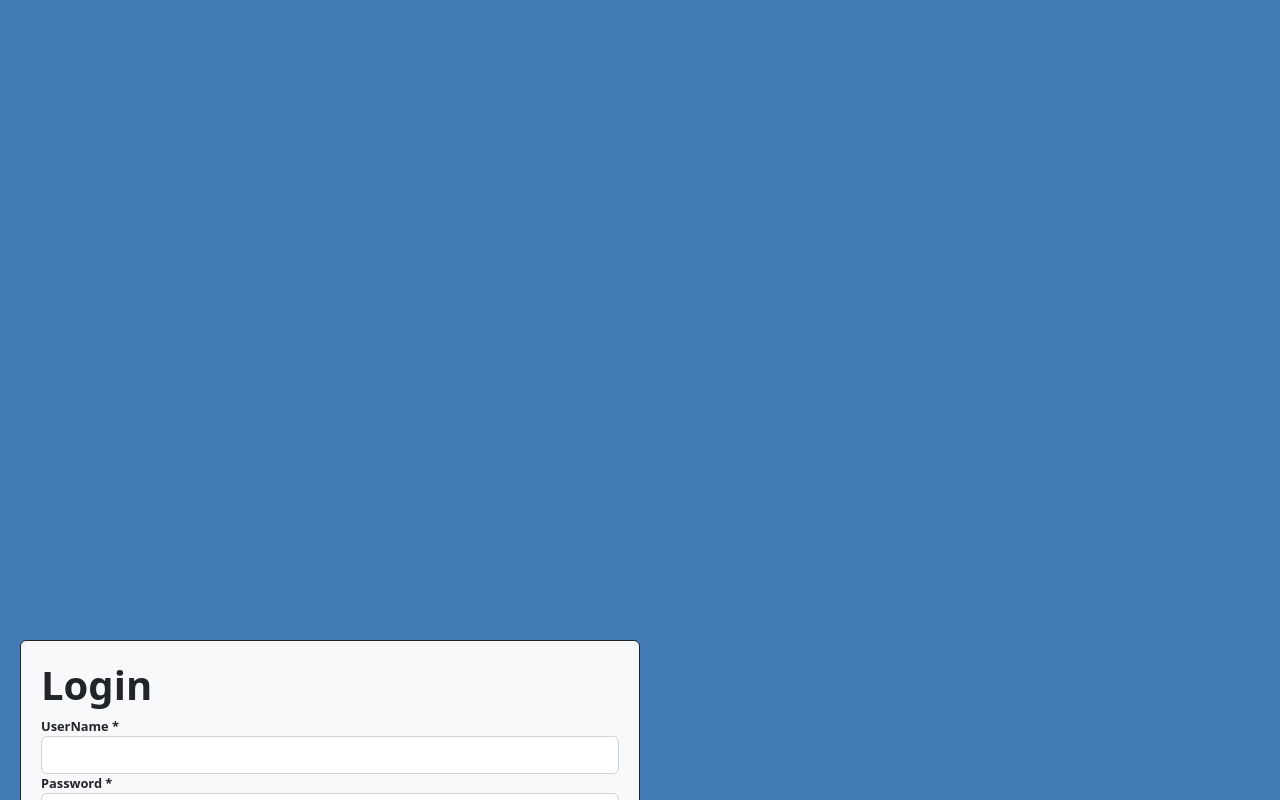
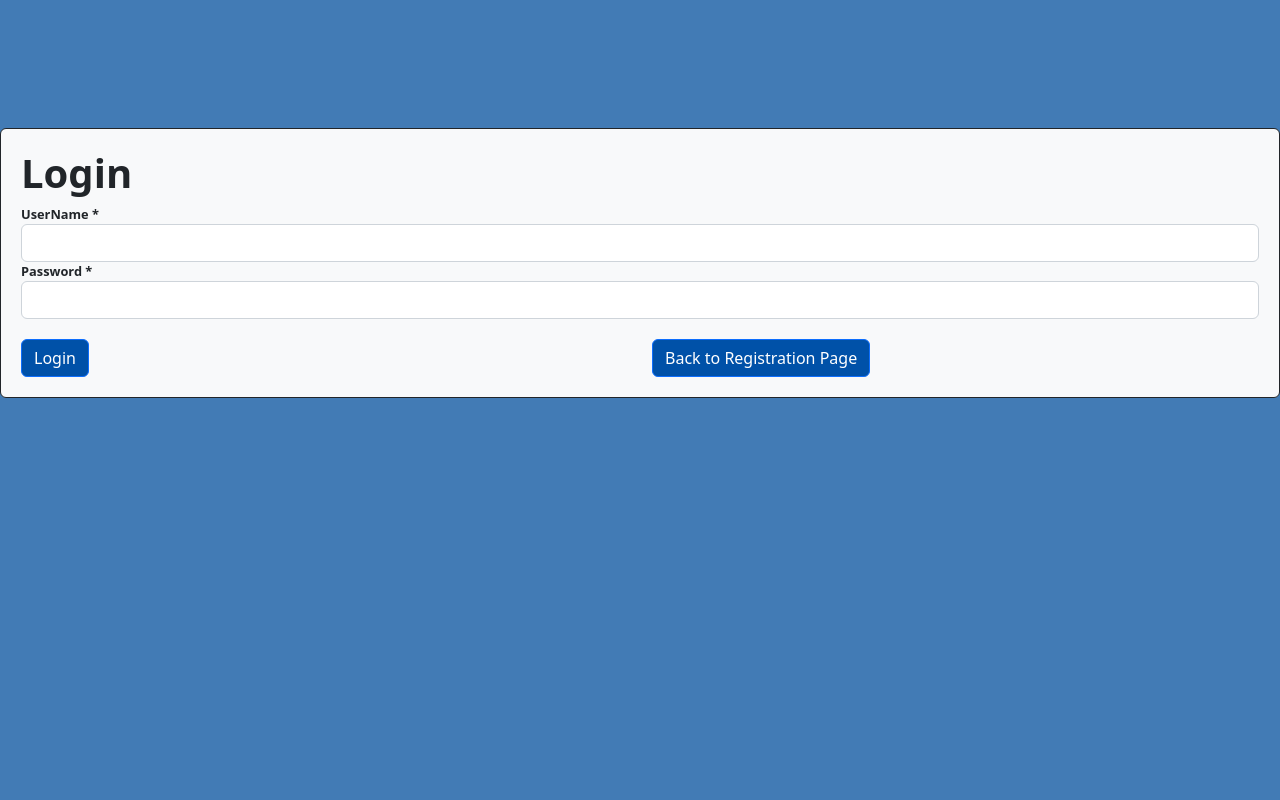
Before and after one commit to NathanBuiPDX/CS465-Final-Project, a React (Create React App) app in the folder frontend/: page /login in a window 1280 px wide. Shown: the top 800 px of the page. Built offline with nearby package versions, Linux system fonts and the light colour scheme.

Commit message:
better ui

```diff
--- a/frontend/src/pages/Login.jsx
+++ b/frontend/src/pages/Login.jsx
@@ -14,10 +14,13 @@ const Login = () => {
     history.push("/Register");
   };
   return (
-    <div class="row loginFormContainer ">
+    <div class="row loginFormContainer">
       <div>
-        <form class=" border border-dark rounded" onSubmit={handleFormLogin}>
-          <h1 class="mb-2">
+        <form
+          class=" border border-dark rounded login-form"
+          onSubmit={handleFormLogin}
+        >
+          <h1 class="mb-2 login-header">
             <strong>Login</strong>
           </h1>
           <div class="form-group">
@@ -27,7 +30,7 @@ const Login = () => {
             </label>
             <input
               type="text"
-              class="form-control col-lg-12"
+              class="form-control col-lg-12 form-input"
               id="userName"
               name="userName"
               required
@@ -53,7 +56,6 @@ const Login = () => {
               </button>
             </div>
 
-
             <div class="col">
               <button
                 type="register"
--- a/frontend/src/pages/styles.css
+++ b/frontend/src/pages/styles.css
@@ -1,10 +1,8 @@
 .formContainer {
   background-color: #427bb5;
-    margin-top: 10%;
-  margin-bottom: 10%;
+  margin-top: 10%;
   padding: 20px;
 }
-
 
 .formContainer h1 {
   font-size: 1.6em;
@@ -12,33 +10,34 @@
 }
 
 .formContainer form {
-  width:50%;
+  display: flex;
+  flex-direction: column;
   font-size: 0.8em;
-  margin-top: 5%;
-  margin-bottom: 10%;
+  margin-top: 10%;
+  margin-bottom: 50%;
   padding: 20px;
-  background-color: #F8F9FA;
+  background-color: #f8f9fa;
 }
 
 .btn.btn-primary {
-  background-color: #0051A8;
-}
-
-.loginFormContainer {
-  background-color: #427bb5;
-  margin-bottom: 10%;
-  padding: 20px;
-}
-
-.loginFormContainer form {
-  width:50%;
-  font-size: 0.8em;
-  margin-top: 50%;
-  margin-bottom: 50%;
-  padding: 20px;
-  background-color: #F8F9FA;
+  background-color: #0051a8;
+  margin-top: 20px;
 }
 
 .loginFormContainer {
   background-color: #427bb5;
 }
+
+.loginFormContainer form {
+  display: flex;
+  flex-direction: column;
+  font-size: 0.8em;
+  margin-top: 10%;
+  margin-bottom: 50%;
+  padding: 20px;
+  background-color: #f8f9fa;
+}
+
+.loginFormContainer {
+  background-color: #427bb5;
+}
```
